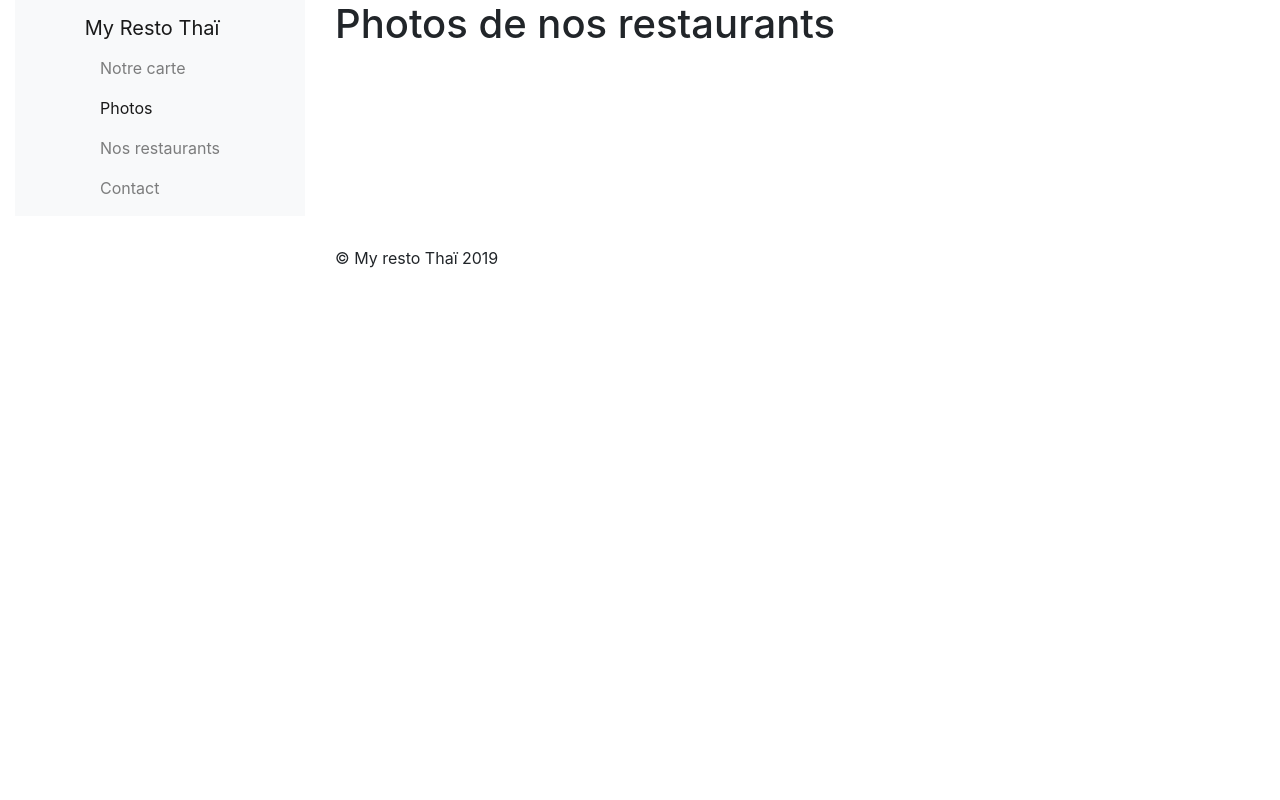
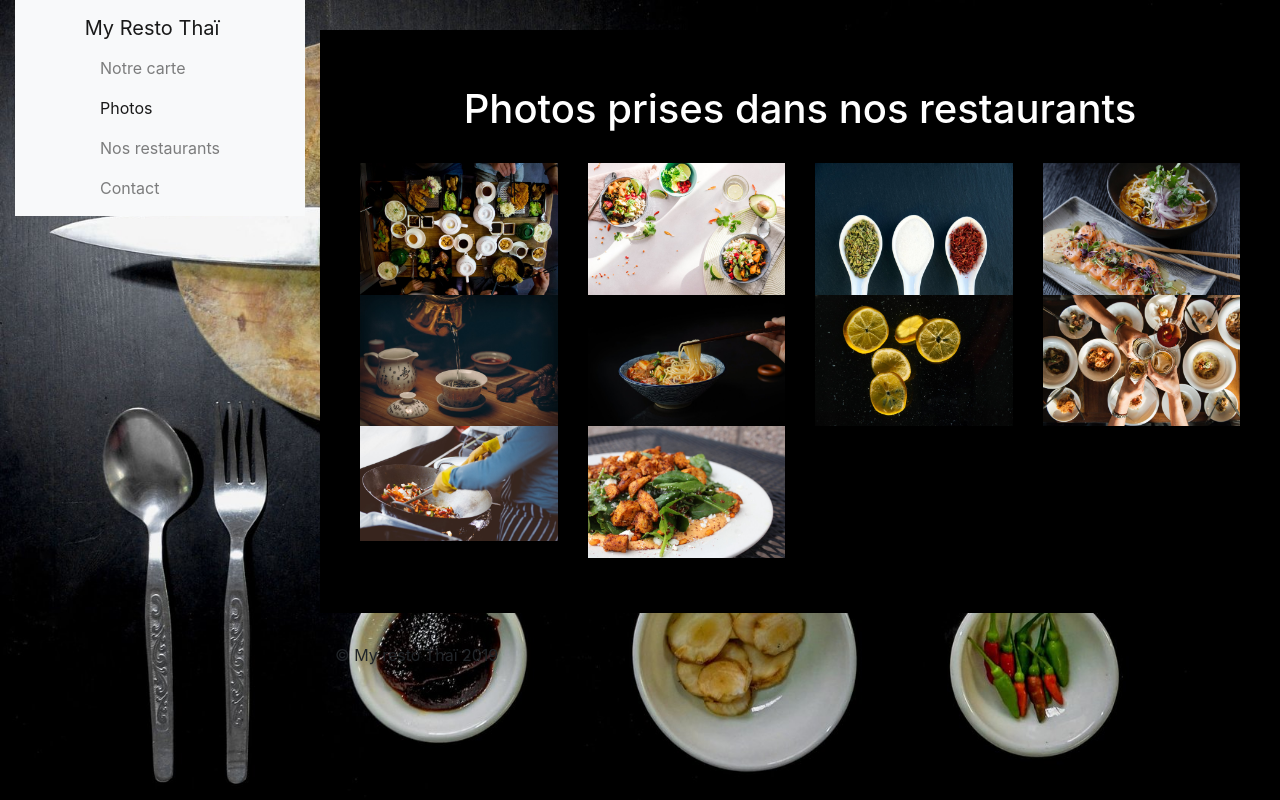
Before and after one commit to cevaho/bootstrap-resto-website, a plain HTML site: page photos.html in a window 1280 px wide. Drawn offline with nearby package versions, Linux system fonts and the light colour scheme.

Commit message:
ajout de la galerie photo et modifs css

```diff
--- a/assets/css/style.css
+++ b/assets/css/style.css
@@ -1,9 +1,41 @@
+html, body{
+    margin: 0;
+    padding: 0;
+
+    min-width: 100%;
+    width: 100%;
+    max-width: 100%;
+
+    min-height: 100%;
+    height: 100%;
+    max-height: 100%;
+}
 
 .row h2{
   margin-top:20px;
 }
 
+main{
+  border: 25px solid black;
+  background-color: #fff2e6;
+  padding-bottom:30px;
+  margin-top: 30px;
+}
+
+main h1{
+  margin: 30px 0;
+  text-align:center;
+}
+
 /*-------INDEX page------*/
+
+/*#indexpage*/
+body{
+  background: url("../img/index-bg.jpg") no-repeat top left black;
+  background-size: 100%;
+  /*min-height:900px;*/
+}
+
 #popup{
   opacity:1;
   height:250px;
@@ -71,9 +103,18 @@
 }
 /*-------fin INDEX page------*/
 
+/*------- CARTE page------*/
+.fa-pepper-hot{
+  color:red;
+}
+/*-------fin CARTE page------*/
 
-.fa-pepper-hot{color:red;}
-
+/*------- PHOTO page------*/
+#photopage main{
+  background-color:black;
+  color:white;
+}
+/*-------fin PHOTO page------*/
 
 /*-------FOOTER------*/
 footer{
--- a/photos.html
+++ b/photos.html
@@ -15,9 +15,9 @@
   </head>
   <body class="container-fluid">
       <div class="row" id="photopage">
-      <header class="col-12 col-lg-3 col-xl-3">
+      <header class="col-12 col-md-3 col-lg-3">
 
-		<nav class="navbar flex-column navbar-expand-lg navbar-light bg-light">
+		<nav class="navbar flex-column navbar-expand-md navbar-light bg-light">
 
 			  <!-- LOGO Link to homepage-->
 			  <a class="navbar-brand" href="index.html">My Resto Thaï</a>
@@ -34,15 +34,6 @@
 					 mr-auto va décaller le contenu d'une collone vers la droite-->
 				    <ul class="navbar-nav flex-column mr-auto">
 
-				      <!--li class="nav-item dropdown">
-						<a class="nav-link dropdown-toggle" href="carte.html" role="button" data-toggle="dropdown" aria-haspopup="true" aria-expanded="false">Carte</a>
-						<div class="dropdown-menu" aria-labelledby="navbarDropdown">
-						  <a class="dropdown-item" href="#">Action</a>
-						  <a class="dropdown-item" href="#">Another action</a>
-						  <div class="dropdown-divider"></div>
-						  <a class="dropdown-item" href="#">Something else here</a>
-						</div>
-				      </li-->
 				      <li class="nav-item">
 						<a class="nav-link" href="carte.html">Notre carte</a>
 				      </li>
@@ -66,16 +57,48 @@
       </header>
 
 
-      <main class=" col-12 col-lg-9 col-xl-9">
+      <main class=" col-12 col-md-9 col-lg-9">
 
-	<h1>Photos de nos restaurants</h1>
+	<h1>Photos prises dans nos restaurants</h1>
+	<div class="row">
+		<div class="col-12 col-md-6 col-lg-3">
+			<img src="assets/img/myresto1.jpg" width="100%" alt="">
+		</div>
+		<div class="col-12 col-md-6 col-lg-3">
+			<img src="assets/img/myresto2.jpg" width="100%" alt="">
+		</div>
+		<div class="col-12 col-md-6 col-lg-3">
+			<img src="assets/img/myresto3.jpg" width="100%" alt="">
+		</div>
+		<div class="col-12 col-md-6 col-lg-3">
+			<img src="assets/img/myresto4.jpg" width="100%" alt="">
+		</div>
+		<div class="col-12 col-md-6 col-lg-3">
+			<img src="assets/img/myresto5.jpg" width="100%" alt="">
+		</div>
+		<div class="col-12 col-md-6 col-lg-3">
+			<img src="assets/img/myresto6.jpg" width="100%" alt="">
+		</div>
+		<div class="col-12 col-md-6 col-lg-3">
+			<img src="assets/img/myresto7.jpg" width="100%" alt="">
+		</div>
+		<div class="col-12 col-md-6 col-lg-3">
+			<img src="assets/img/myresto8.jpg" width="100%" alt="">
+		</div>
+		<div class="col-12 col-md-6 col-lg-3">
+			<img src="assets/img/myresto9.jpg" width="100%" alt="">
+		</div>
+		<div class="col-12 col-md-6 col-lg-3">
+			<img src="assets/img/myresto10.jpg" width="100%" alt="">
+		</div>
+	</div>
 
 
 
       </main>
 
 
-      <footer  class="col-12 col-lg-9 col-xl-9 offset-lg-3">
+      <footer  class="col-12 col-md-9 col-xl-9 offset-md-3">
 		© My resto Thaï 2019
       </footer>
 </div>
```
Also changed, not shown: index.html (+5 -5 lines), restaurants.html (+11 -11 lines), assets/img/index-bg.jpg (added), assets/img/myresto1.jpg (added), assets/img/myresto10.jpg (added), assets/img/myresto2.jpg (added), assets/img/myresto3.jpg (added), assets/img/myresto4.jpg (added), assets/img/myresto5.jpg (added), assets/img/myresto6.jpg (added), assets/img/myresto7.jpg (added), assets/img/myresto8.jpg (added), assets/img/myresto9.jpg (added), 1 other file.
